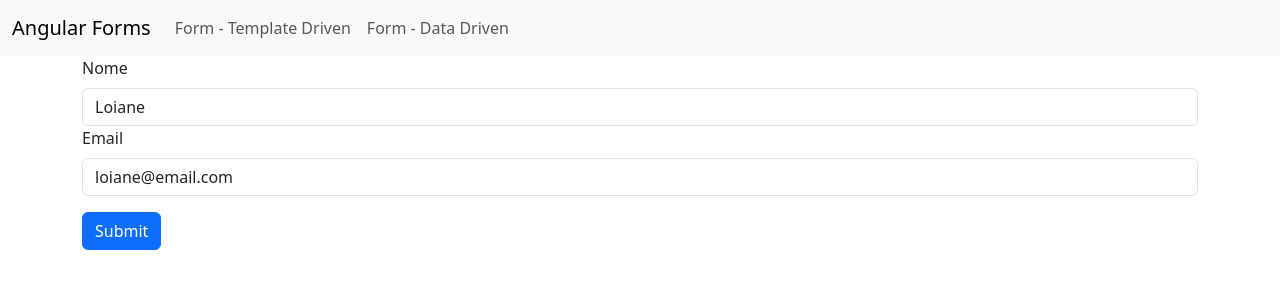
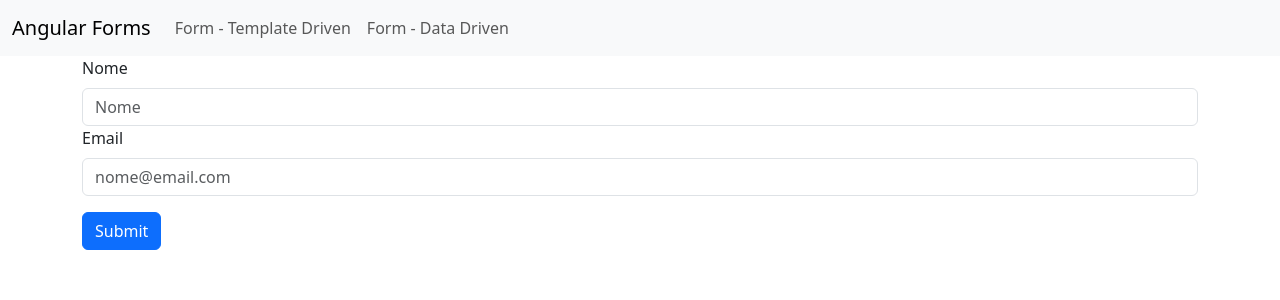
Before and after one commit to RodolfoPG/forms, an Angular app: page /templateForm in a window 1280 px wide. Shown: the top 300 px of the page. Built offline with nearby package versions, Linux system fonts and the light colour scheme.

Commit message:
Forms (template driven) Aplicando CSS na validação dos campos

```diff
--- a/src/app/template-form/template-form.component.css
+++ b/src/app/template-form/template-form.component.css
@@ -0,0 +1,3 @@
+.ng-invalid.ng-touched:not(form) {
+    border: 1px solid red;
+}
--- a/src/app/template-form/template-form.component.html
+++ b/src/app/template-form/template-form.component.html
@@ -3,7 +3,10 @@
         <label for="nome" class="form-label">Nome</label>
         <input type="text" class="form-control" id="nome" name="nome"
         placeholder="Nome" aria-describedby="nomeHelp" [ngModel]="usuario.nome"
-        required>
+        required #nome>
+        <!-- <div>
+            {{ nome.className }}
+        </div> -->
     </div>
     <div class="form">
         <label for="email" class="form-label">Email</label>
--- a/src/app/template-form/template-form.component.ts
+++ b/src/app/template-form/template-form.component.ts
@@ -8,8 +8,8 @@ import { Component } from '@angular/core';
 export class TemplateFormComponent {
 
   usuario: any = {
-    nome: 'Loiane',
-    email: 'loiane@email.com'
+    nome: null,
+    email: null
   }
 
   onSubmit(form: any) {
```
